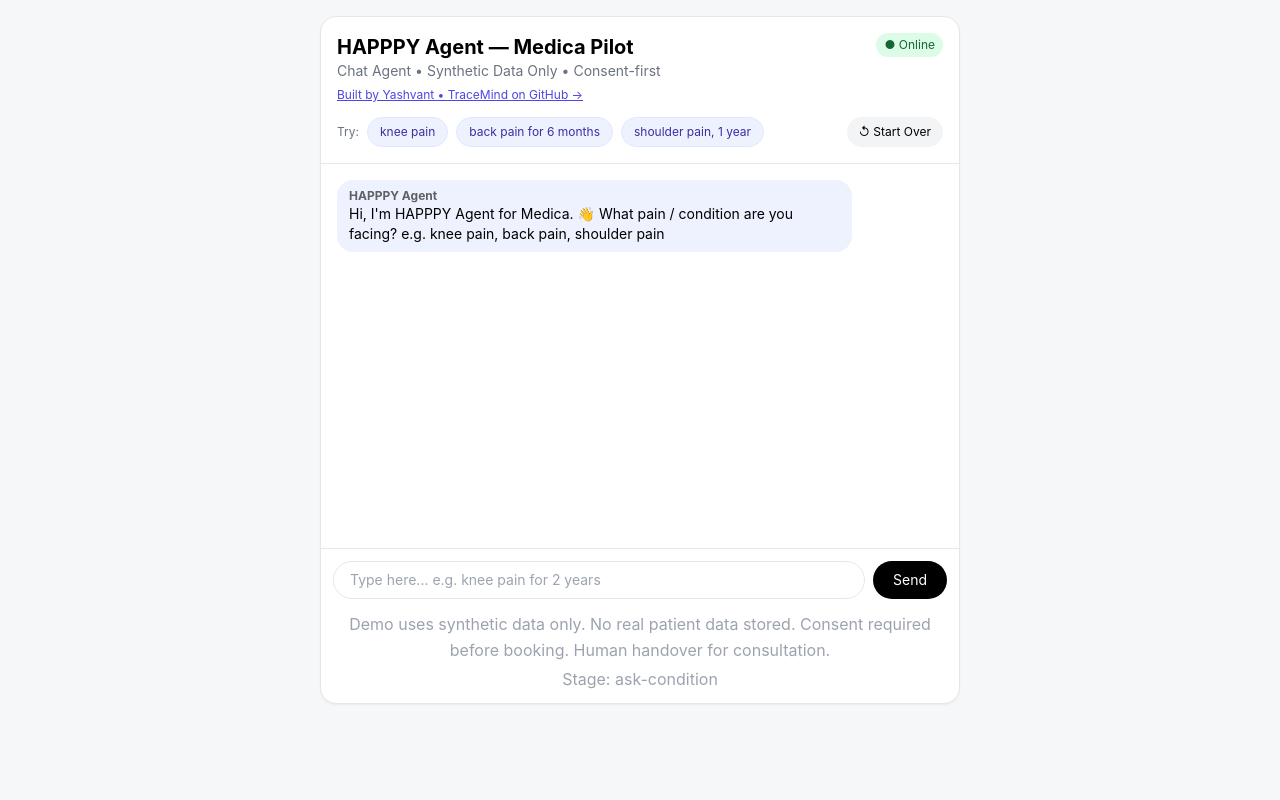
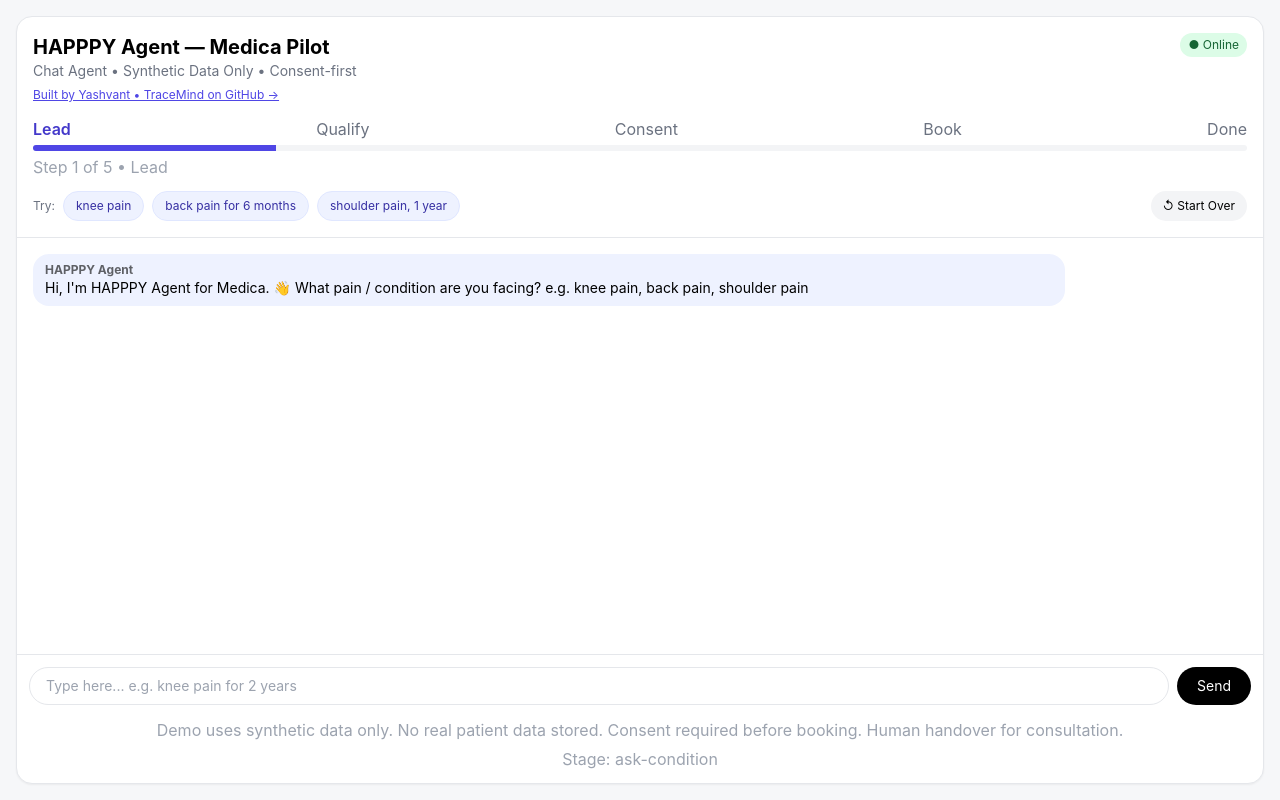
Before and after one commit to yashvantys/tracemind, a Next.js app in the folder apps/web/: page /happy-agent in a window 1280 px wide. Built offline with nearby package versions, Linux system fonts and the light colour scheme.

Commit message:
changes in ui

```diff
--- a/apps/web/app/happy-agent/page.tsx
+++ b/apps/web/app/happy-agent/page.tsx
@@ -6,6 +6,23 @@ type Msg = { from: "ai" | "user"; text: string };
 type Stage = "ask-condition" | "ask-duration" | "ask-city" | "ask-treatment" | "ask-consent" | "ask-booking" | "done";
 
 const EXAMPLES = ["knee pain", "back pain for 6 months", "shoulder pain, 1 year"];
+const SLOTS = ["08 Nov, 11:00 - Dr. A", "08 Nov, 14:00 - Dr. A", "09 Nov, 10:00 - Dr. A"];
+
+const STEPS: { key: Stage; label: string }[] = [
+    { key: "ask-condition", label: "Lead" },
+    { key: "ask-duration", label: "Qualify" },
+    { key: "ask-consent", label: "Consent" },
+    { key: "ask-booking", label: "Book" },
+    { key: "done", label: "Done" },
+];
+
+function getStepIndex(stage: Stage) {
+    if (stage === "ask-condition") return 0;
+    if (stage === "ask-duration" || stage === "ask-city" || stage === "ask-treatment") return 1;
+    if (stage === "ask-consent") return 2;
+    if (stage === "ask-booking") return 3;
+    return 4;
+}
 
 export default function HappyAgentPage() {
     const [messages, setMessages] = useState<Msg[]>([
@@ -14,6 +31,7 @@ export default function HappyAgentPage() {
     const [input, setInput] = useState("");
     const [stage, setStage] = useState<Stage>("ask-condition");
     const [lead, setLead] = useState({ condition: "", duration: "", city: "", treatment: "" });
+    const [selectedSlot, setSelectedSlot] = useState("");
     const [loading, setLoading] = useState(false);
     const bottomRef = useRef<HTMLDivElement>(null);
 
@@ -27,6 +45,7 @@ export default function HappyAgentPage() {
         ]);
         setStage("ask-condition");
         setLead({ condition: "", duration: "", city: "", treatment: "" });
+        setSelectedSlot("");
         setInput("");
     };
 
@@ -38,6 +57,13 @@ export default function HappyAgentPage() {
         setInput("");
         setLoading(true);
 
+        // Save slot if booking
+        if (stage === "ask-booking") {
+            const idx = parseInt(userText) - 1;
+            if (SLOTS[idx]) setSelectedSlot(SLOTS[idx]);
+            if (SLOTS.includes(userText)) setSelectedSlot(userText);
+        }
+
         try {
             const res = await fetch("/api/happy-agent", {
                 method: "POST",
@@ -47,7 +73,7 @@ export default function HappyAgentPage() {
             const data = await res.json();
             setMessages((m) => [...m, { from: "ai", text: data.reply }]);
             setStage(data.stage);
-            // Update lead for display
+
             if (stage === "ask-condition") setLead((l) => ({ ...l, condition: userText }));
             if (stage === "ask-duration") setLead((l) => ({ ...l, duration: userText }));
             if (stage === "ask-city") setLead((l) => ({ ...l, city: userText }));
@@ -60,25 +86,40 @@ export default function HappyAgentPage() {
     };
 
     const send = () => sendText(input);
+    const stepIdx = getStepIndex(stage);
 
     return (
         <div className="min-h-screen bg-[#f6f7f9] flex justify-center overflow-x-hidden">
-            <div className="w-full max-w-[640px] mx-3 my-3 sm:mx-4 sm:my-4 bg-white rounded-2xl border shadow-sm flex flex-col h-[86vh] overflow-hidden">
-                {/* Header - Fixed for mobile */}
-                <div className="p-4 border-b">
+            <div className="w-full max-w- mx-3 my-3 sm:mx-4 sm:my-4 bg-white rounded-2xl border shadow-sm flex flex-col h- overflow-hidden">
+                {/* Header */}
+                <div className="p-4 border-b shrink-0">
                     <div className="flex justify-between items-start gap-2">
                         <div className="min-w-0">
                             <h1 className="text-lg sm:text-xl font-bold leading-tight">HAPPPY Agent — Medica Pilot</h1>
                             <p className="text-xs sm:text-sm text-gray-500">Chat Agent • Synthetic Data Only • Consent-first</p>
-                            <a
-                                href="https://github.com/yashvantys/tracemind"
-                                target="_blank"
-                                className="text-xs text-indigo-600 underline"
-                            >
+                            <a href="https://github.com/yashvantys/tracemind" target="_blank" className="text-xs text-indigo-600 underline">
                                 Built by Yashvant • TraceMind on GitHub →
                             </a>
                         </div>
                         <span className="shrink-0 text-xs bg-green-100 text-green-800 px-2 py-1 rounded-full">● Online</span>
+                    </div>
+
+                    {/* Progress Bar */}
+                    <div className="mt-3">
+                        <div className="flex justify-between text- text-gray-500 mb-1">
+                            {STEPS.map((s, i) => (
+                                <span key={s.key} className={i <= stepIdx ? "text-indigo-700 font-semibold" : ""}>
+                                    {s.label}
+                                </span>
+                            ))}
+                        </div>
+                        <div className="h-1.5 bg-gray-100 rounded-full overflow-hidden">
+                            <div
+                                className="h-full bg-indigo-600 transition-all duration-500"
+                                style={{ width: `${((stepIdx + 1) / STEPS.length) * 100}%` }}
+                            />
+                        </div>
+                        <p className="text- text-gray-400 mt-1">Step {stepIdx + 1} of {STEPS.length} • {STEPS[stepIdx].label}</p>
                     </div>
 
                     {/* Try Example Chips */}
@@ -93,10 +134,7 @@ export default function HappyAgentPage() {
                                 {ex}
                             </button>
                         ))}
-                        <button
-                            onClick={startOver}
-                            className="text-xs bg-gray-100 hover:bg-gray-200 px-3 py-1.5 rounded-full ml-auto"
-                        >
+                        <button onClick={startOver} className="text-xs bg-gray-100 hover:bg-gray-200 px-3 py-1.5 rounded-full ml-auto">
                             ↺ Start Over
                         </button>
                     </div>
@@ -107,7 +145,7 @@ export default function HappyAgentPage() {
                     {messages.map((m, i) => (
                         <div
                             key={i}
-                            className={`max-w-[85%] px-3 py-2 rounded-2xl text-sm whitespace-pre-line ${m.from === "ai" ? "bg-indigo-50 text-left" : "bg-gray-100 ml-auto text-right"
+                            className={`max-w-[85%] px-3 py-2 rounded-2xl text-sm whitespace-pre-line break-words ${m.from === "ai" ? "bg-indigo-50 text-left" : "bg-gray-100 ml-auto text-right"
                                 }`}
                         >
                             <b className="text-xs block opacity-60">{m.from === "ai" ? "HAPPPY Agent" : "You"}</b>
@@ -119,29 +157,60 @@ export default function HappyAgentPage() {
                             HAPPPY Agent is typing...
                         </div>
                     )}
+
+                    {/* Booking Slots - Buttons */}
+                    {stage === "ask-booking" && !loading && (
+                        <div className="space-y-2">
+                            <p className="text-xs text-gray-500">Tap a slot to book:</p>
+                            {SLOTS.map((slot, idx) => (
+                                <button
+                                    key={slot}
+                                    onClick={() => sendText(String(idx + 1))}
+                                    className="block w-full text-left text-sm bg-white border border-indigo-200 hover:bg-indigo-50 px-3 py-2.5 rounded-xl"
+                                >
+                                    📅 {slot}
+                                </button>
+                            ))}
+                        </div>
+                    )}
+
+                    {/* Booking Summary Card */}
+                    {stage === "done" && (
+                        <div className="bg-green-50 border border-green-200 rounded-2xl p-4 text-sm">
+                            <p className="font-bold text-green-800 text-base">✅ Booked Successfully</p>
+                            <div className="mt-2 space-y-1 text-gray-700">
+                                <p><b>Condition:</b> {lead.condition || "Knee pain"}</p>
+                                <p><b>Duration:</b> {lead.duration || "-"}</p>
+                                <p><b>City:</b> {lead.city || "Ahmedabad"}</p>
+                                <p><b>Slot:</b> {selectedSlot || "08 Nov, 11:00 - Dr. A"}</p>
+                                <p><b>Score:</b> 0.91 — Eligible</p>
+                            </div>
+                            <p className="text-xs text-gray-500 mt-2">Medica team will call to confirm. Reminder will be sent on WhatsApp.</p>
+                            <button onClick={startOver} className="mt-3 text-xs bg-black text-white px-4 py-2 rounded-full">
+                                Start New Enquiry →
+                            </button>
+                        </div>
+                    )}
+
                     <div ref={bottomRef} />
                 </div>
 
                 {/* Input */}
-                <div className="p-3 border-t flex gap-2">
+                <div className="p-3 border-t flex gap-2 shrink-0">
                     <input
                         value={input}
                         onChange={(e) => setInput(e.target.value)}
                         onKeyDown={(e) => e.key === "Enter" && send()}
                         placeholder="Type here... e.g. knee pain for 2 years"
-                        className="flex-1 border rounded-full px-4 py-2 text-sm outline-none"
+                        className="flex-1 border rounded-full px-4 py-2 text-sm outline-none min-w-0"
                     />
-                    <button
-                        onClick={send}
-                        disabled={loading}
-                        className="bg-black text-white px-5 py-2 rounded-full text-sm disabled:opacity-50"
-                    >
+                    <button onClick={send} disabled={loading} className="bg-black text-white px-5 py-2 rounded-full text-sm disabled:opacity-50 shrink-0">
                         {loading ? "..." : "Send"}
                     </button>
                 </div>
 
-                {/* Footer - GDPR + Status */}
-                <div className="px-4 pb-3 text-center">
+                {/* Footer */}
+                <div className="px-4 pb-3 text-center shrink-0">
                     <p className="text- text-gray-400 leading-relaxed">
                         Demo uses synthetic data only. No real patient data stored. Consent required before booking. Human handover for consultation.
                     </p>
```
